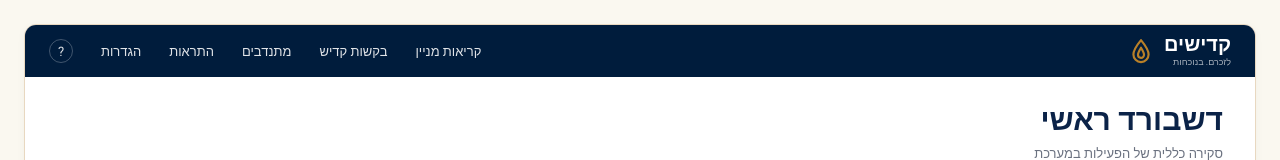
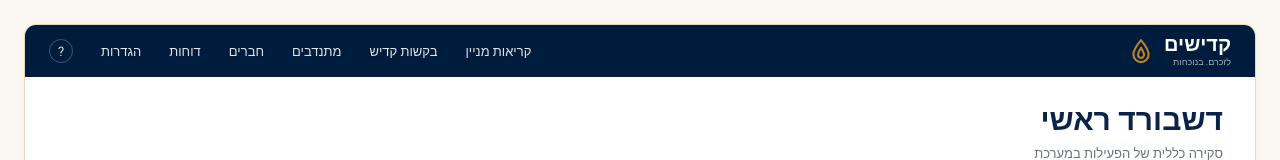
Before and after one commit to maloltzahi-byte/kaddishim-shell, a React (Vite) app: page / in a window 1280 px wide. Shown: the top 160 px of the page. Built offline with nearby package versions, Linux system fonts and the light colour scheme.

Commit message:
Patch dashboard nav to match source scope

```diff
--- a/src/App.tsx
+++ b/src/App.tsx
@@ -1,6 +1,6 @@
 type IconName = 'clock' | 'users' | 'mail' | 'bell' | 'clipboard' | 'home' | 'flame' | 'alert' | 'file' | 'plus' | 'search' | 'user' | 'info'
 
-const navItems = ['קריאות מניין', 'בקשות קדיש', 'מתנדבים', 'התראות', 'הגדרות']
+const navItems = ['קריאות מניין', 'בקשות קדיש', 'מתנדבים', 'חברים', 'דוחות', 'הגדרות']
 
 function Icon({ name, size = 22, className = '' }: { name: IconName; size?: number; className?: string }) {
   const common = { width: size, height: size, viewBox: '0 0 24 24', fill: 'none', stroke: 'currentColor', strokeWidth: 2, strokeLinecap: 'round' as const, strokeLinejoin: 'round' as const, className }
```
